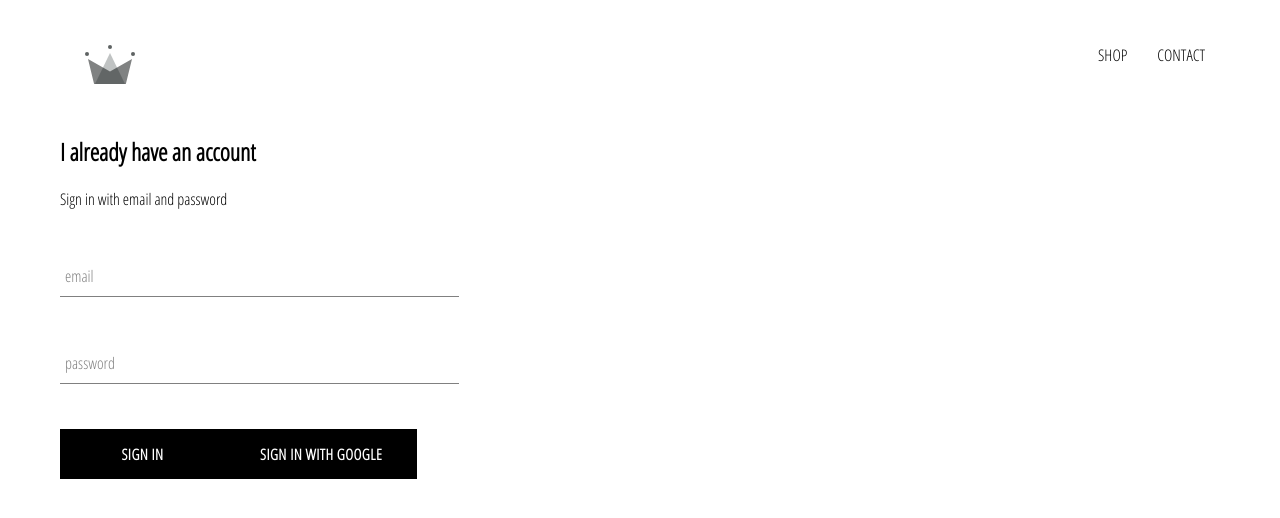
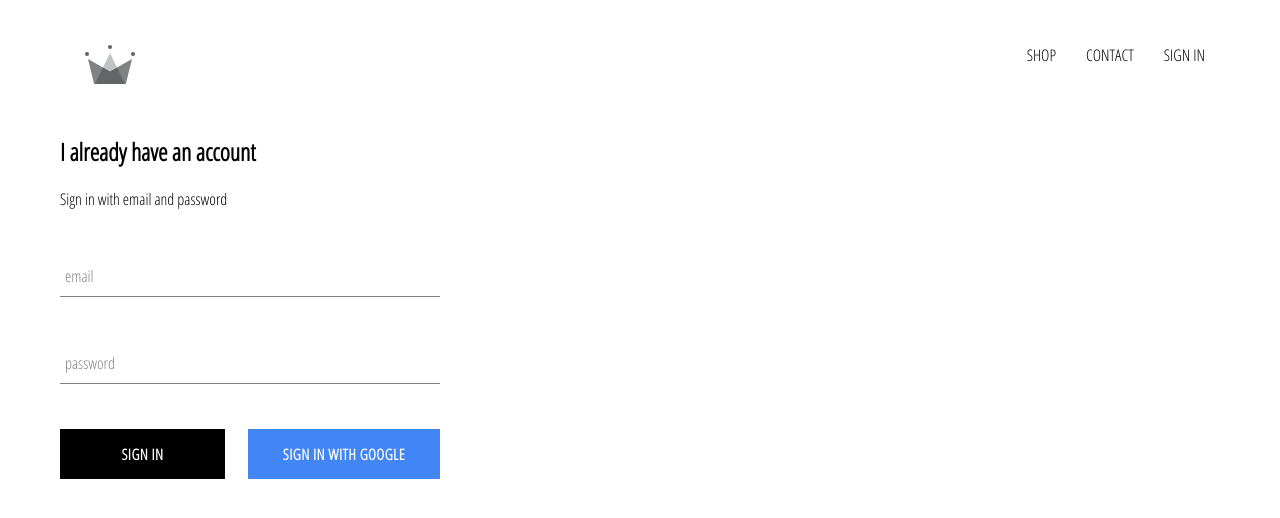
Before and after one commit to vai1205/crwn-clothing, a React (Create React App) app: page /signin in a window 1280 px wide. Shown: the top 518 px of the page. Built offline with nearby package versions, Linux system fonts and the light colour scheme; no server answers.

Commit message:
complete google o-auth and sign in button design

```diff
--- a/src/App.css
+++ b/src/App.css
@@ -1,3 +1,6 @@
+*{
+    box-sizing: border-box;
+}
 body{
     font-family: 'Open Sans Condensed';
     padding: 20px 60px;
--- a/src/App.js
+++ b/src/App.js
@@ -1,23 +1,42 @@
 import React from 'react';
 import './App.css';
-import {Route} from 'react-router-dom'
+import {Switch, Route} from 'react-router-dom'
 import HomePage from './pages/HomePage.component';
 import ShopPage from './pages/ShopPage.component';
 import SignInAndSignUpPage from './pages/sign-in-and-sign-up.component'
 import Header from './components/header/header.component';
+import {auth} from './firebase/firebase.utils'
 
-
-function App() {
-  return (
-    <div className="App">
-      <Header />
-      <switch>
-        <Route exact path='/' component={HomePage}/>
-        <Route path='/shop' component={ShopPage}/>
-        <Route path='/signin' component={SignInAndSignUpPage}/>
-      </switch>
-    </div>
-  );
+class App extends React.Component {
+  constructor() {
+    super()
+    this.state= {
+      currentUser: null
+    }
+  }
+  unsubscribeFromAuth = null
+  componentDidMount(){
+    this.unsubscribeFromAuth = auth.onAuthStateChanged(user =>{
+      this.setState({
+        currentUser:user
+      })
+    })
+  }
+  componentWillUnmount(){
+    this.unsubscribeFromAuth()
+  }
+  render(){
+    return(
+      <div className="App">
+        <Header currentUser={this.state.currentUser} />
+          <Switch>
+            <Route exact path='/' component={HomePage}/>
+            <Route path='/shop' component={ShopPage}/>
+            <Route path='/signin' component={SignInAndSignUpPage}/>
+          </Switch>
+      </div>
+    )
+  }
 }
 
 export default App;
--- a/src/components/custom-button/custom-button.component.jsx
+++ b/src/components/custom-button/custom-button.component.jsx
@@ -1,9 +1,9 @@
 import React from 'react'
 import './custom-button.styles.scss'
 
-const CustomButton = ({children, ...otherProps}) => {
+const CustomButton = ({children, isGoogleSignIn, ...otherProps}) => {
     return (
-        <button className='custom-button' {...otherProps}>
+        <button className={`${isGoogleSignIn ? 'google-signin' : '' } custom-button`} {...otherProps}>
             {children}
         </button>
     )
--- a/src/components/custom-button/custom-button.styles.scss
+++ b/src/components/custom-button/custom-button.styles.scss
@@ -19,4 +19,12 @@
       color: black;
       border: 1px solid black;
     }
+    &.google-signin{
+      background-color: #4285f4;
+      color: #fff;
+      &:hover{
+        background-color: #357ae8;
+        border: none;
+      }
+    }
   }
--- a/src/components/header/header.component.jsx
+++ b/src/components/header/header.component.jsx
@@ -2,8 +2,9 @@
 import { Link } from 'react-router-dom'
 import './header.styles.scss'
 import { ReactComponent as Logo } from '../../assets/crown.svg'
+import {auth} from '../../firebase/firebase.utils'
 
-const Header = () => {
+const Header = ({currentUser}) => {
     return(
         <div className = 'header'>
             <Link to='/' className='logo-container'>
@@ -12,6 +13,16 @@
             <div className ='options'>
                 <Link to='/shop' className= 'option'>SHOP</Link>
                 <Link to='/contact' className= 'option'>CONTACT</Link>
+                {
+                    currentUser ?
+                    <div className='option' onClick={()=>auth.signOut()}>
+                        SIGN OUT
+                    </div>
+                    :
+                    <Link to='/signin' className='option' >
+                        SIGN IN
+                    </Link>
+                }
             </div>
         </div>
     )
--- a/src/components/header/header.styles.scss
+++ b/src/components/header/header.styles.scss
@@ -20,6 +20,7 @@
 
       .option {
         padding: 10px 15px;
+        cursor: pointer;
       }
     }
   }
--- a/src/components/sign-in/sign-in.component.jsx
+++ b/src/components/sign-in/sign-in.component.jsx
@@ -47,12 +47,14 @@
                         label='password'
                         required
                     />
-                    <CustomButton type='submit'>
+                    <div className='buttons'>
+                        <CustomButton type='submit'>
                         Sign In
-                    </CustomButton>
-                    <CustomButton onClick= { signInWithGoogle }>
-                        Sign In with Google
-                    </CustomButton>
+                        </CustomButton>
+                        <CustomButton onClick= { signInWithGoogle } isGoogleSignIn>
+                            Sign In with Google
+                        </CustomButton>
+                    </div>
                 </form>
             </div>
         )
--- a/src/components/sign-in/sign-in.styles.scss
+++ b/src/components/sign-in/sign-in.styles.scss
@@ -1,9 +1,13 @@
 .sign-in {
-    width: 30vw;
+    width: 380px;
     display: flex;
     flex-direction: column;
 
     .title{
         margin: 10px 0;
     }
+    .buttons{
+        display: flex;
+        justify-content: space-between;
+    }
 }
```
